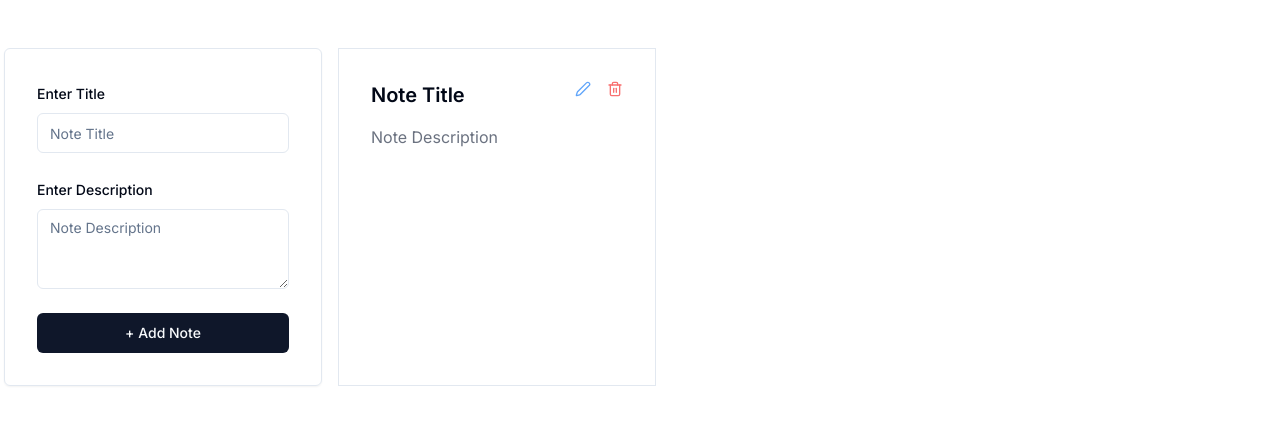
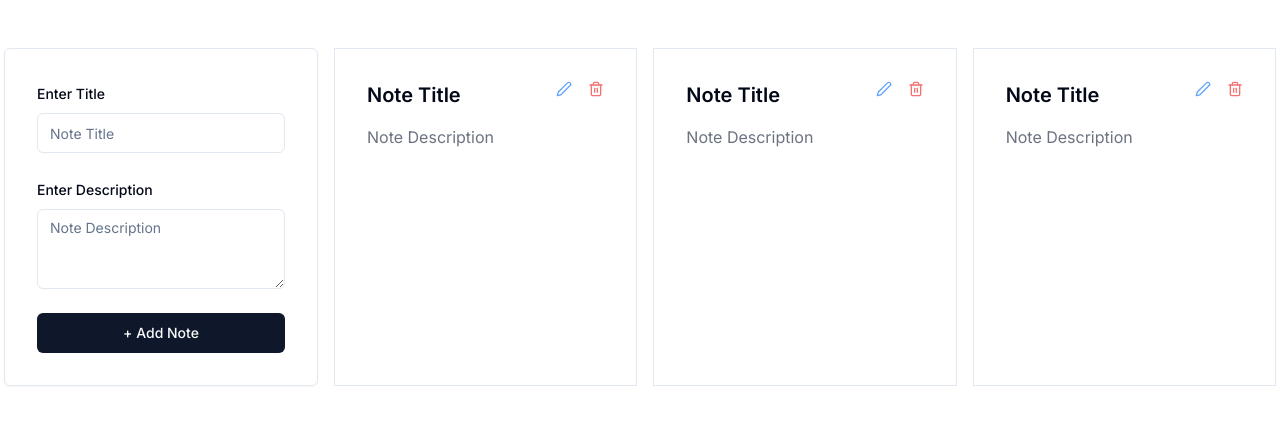
Before and after one commit to Lithara/note-app-crud-frontend, a Next.js app: page / in a window 1280 px wide. Shown: the top 424 px of the page. Built offline with nearby package versions, Linux system fonts and the light colour scheme.

Commit message:
refactor: App UI

```diff
--- a/app/page.tsx
+++ b/app/page.tsx
@@ -3,15 +3,43 @@
 import Container from "@/components/common/Container";
 import { AddNotesForm } from "@/components/forms/AddNotesForm";
 import ViewNoteCard from "@/components/ViewNoteCard";
-import React from "react";
+import React, { useState } from "react";
 
 export default function Home() {
+  const [notes, setNotes] = useState([
+    {
+      id: 1,
+      title: "Note Title 1",
+      description: "Note Description 1",
+    },
+    {
+      id: 2,
+      title: "Note Title 2",
+      description: "Note Description 2",
+    },
+    {
+      id: 3,
+      title: "Note Title 3",
+      description: "Note Description 3",
+    },
+    {
+      id: 4,
+      title: "Note Title 4",
+      description: "Note Description 4",
+    }
+  ]);
   return (
     <Container>
-      <div className="">
-        <div className="my-12 flex gap-4">
+      <div className="w-full">
+        <div className="my-12 flex flex-col lg:flex-row gap-4">
+          <div className="w-full md:w-1/4 ">
           <AddNotesForm />
-          <ViewNoteCard />
+          </div>
+          <div className="grid grid-cols-1 md:grid-cols-2 lg:grid-cols-3 gap-4 w-full md:w-3/4">
+            <ViewNoteCard />
+            <ViewNoteCard />
+            <ViewNoteCard />
+          </div>
         </div>
       </div>
     </Container>
--- a/components/ViewNoteCard.tsx
+++ b/components/ViewNoteCard.tsx
@@ -3,7 +3,7 @@ import React from "react";
 
 const ViewNoteCard = () => {
   return (
-    <div className="border p-8 w-1/4 flex justify-between">
+    <div className="border p-8 w-full flex justify-between">
       <div className=" flex flex-col gap-4">
         <h1 className="text-xl font-semibold">Note Title</h1>
         <p className="text-gray-500">Note Description</p>
--- a/components/forms/AddNotesForm.tsx
+++ b/components/forms/AddNotesForm.tsx
@@ -45,7 +45,7 @@ export function AddNotesForm() {
   }
 
   return (
-    <div className="border p-8 rounded-md w-1/4 shadow-sm">
+    <div className="border p-8 rounded-md w-full shadow-sm">
       <Form {...form}>
         <form
           onSubmit={form.handleSubmit(onSubmit)}
```
